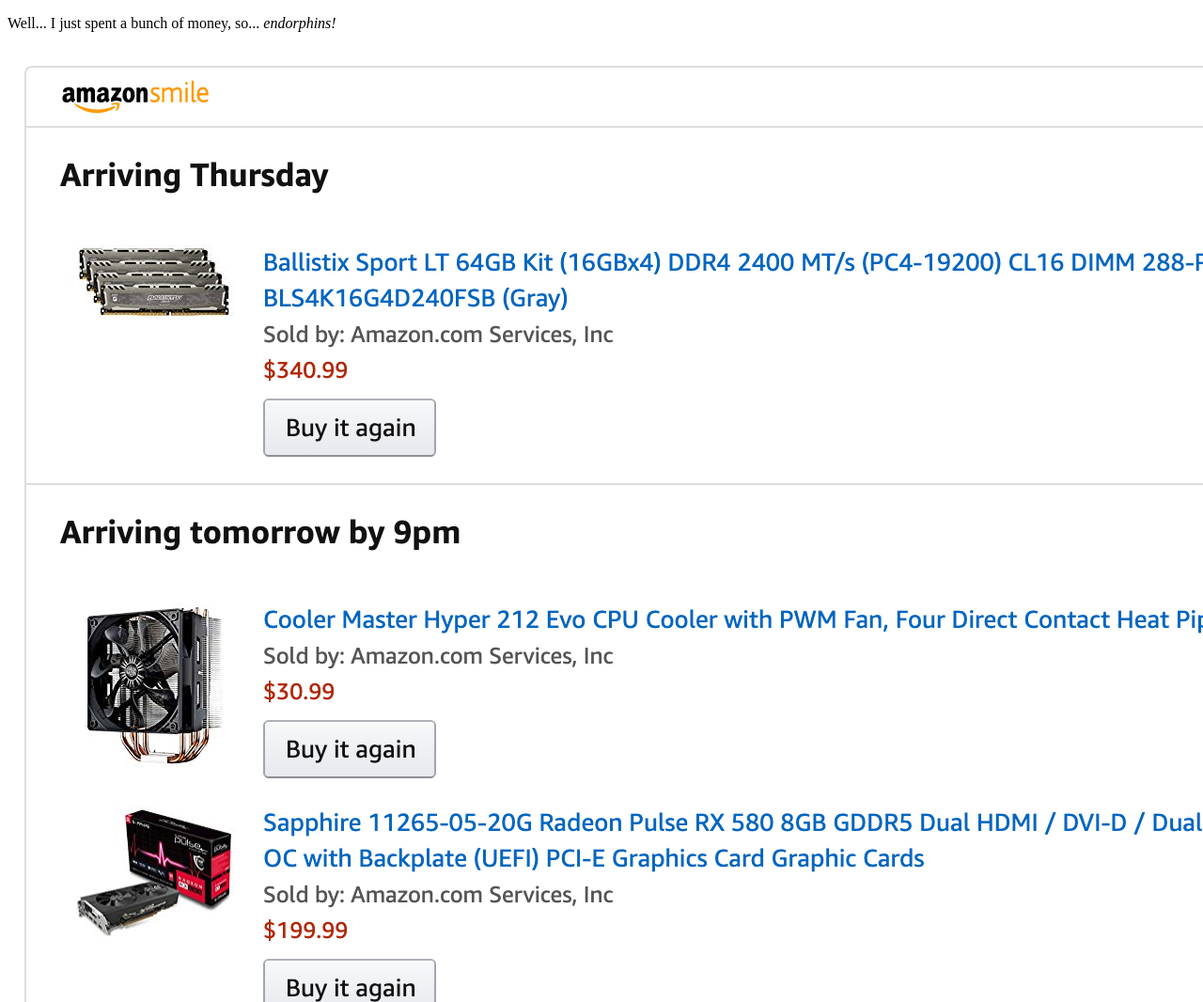
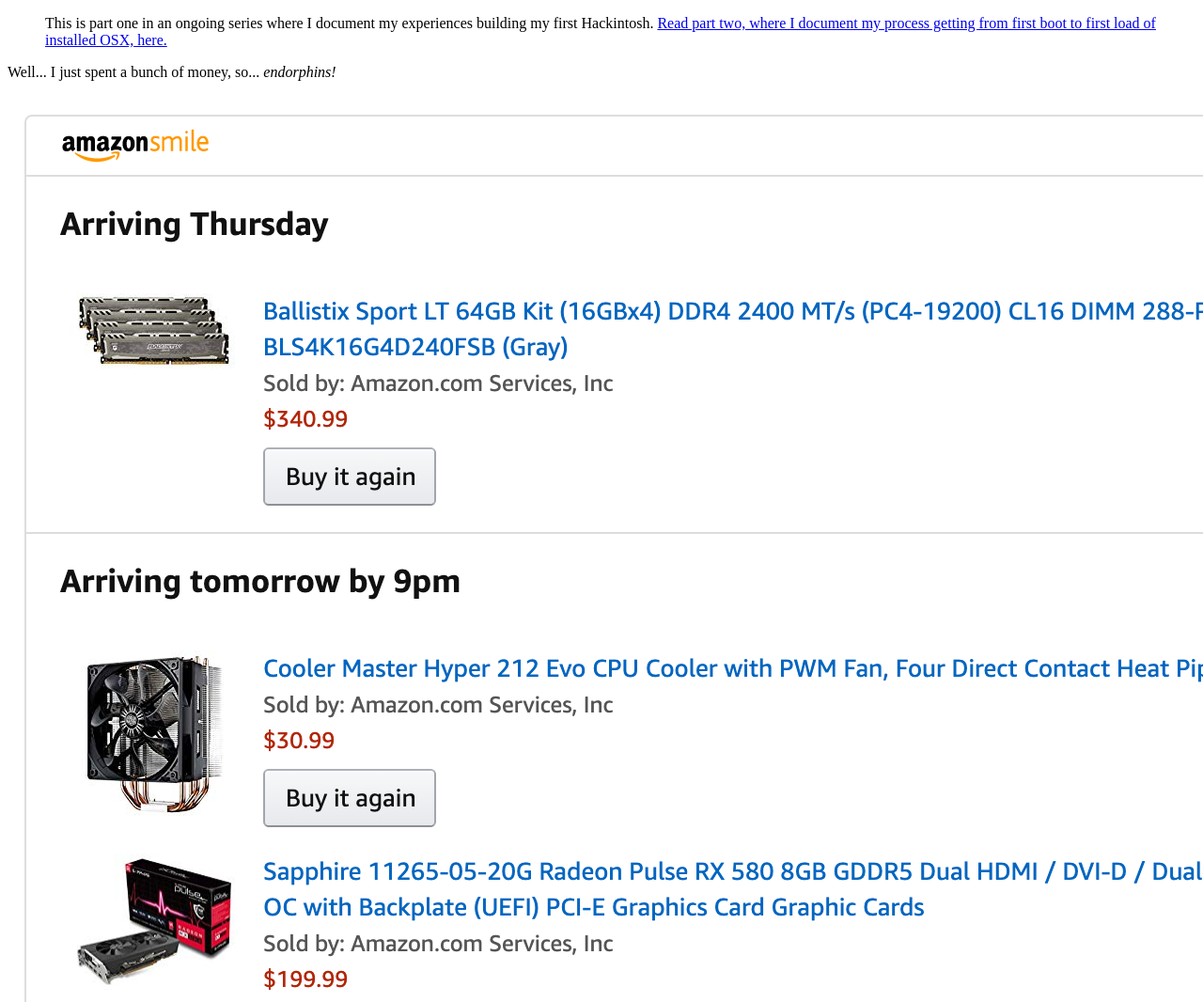
Before and after one commit to atuttle/blog-archive-gatsby, a Gatsby site: page /blog/2019/building-a-hackintosh-2019 in a window 1280 px wide. Shown: the top 1066 px of the page at 94% size. Built offline with nearby package versions, Linux system fonts and the light colour scheme; Gatsby itself is replaced by a stand-in of ours.

Commit message:
add forward-ref to first hackintosh post

```diff
--- a/src/pages/blog/2019/building-a-hackintosh-2019.mdx
+++ b/src/pages/blog/2019/building-a-hackintosh-2019.mdx
@@ -4,6 +4,8 @@
 tags: apple productivity hackintosh
 commentsPostId: 2019-hackintosh-init
 ---
+
+> This is part one in an ongoing series where I document my experiences building my first Hackintosh. [Read part two, where I document my process getting from first boot to first load of installed OSX, here.](/blog/2019/hackintosh-ii-install-complete/)
 
 Well... I just spent a bunch of money, so... _endorphins!_
 
```
